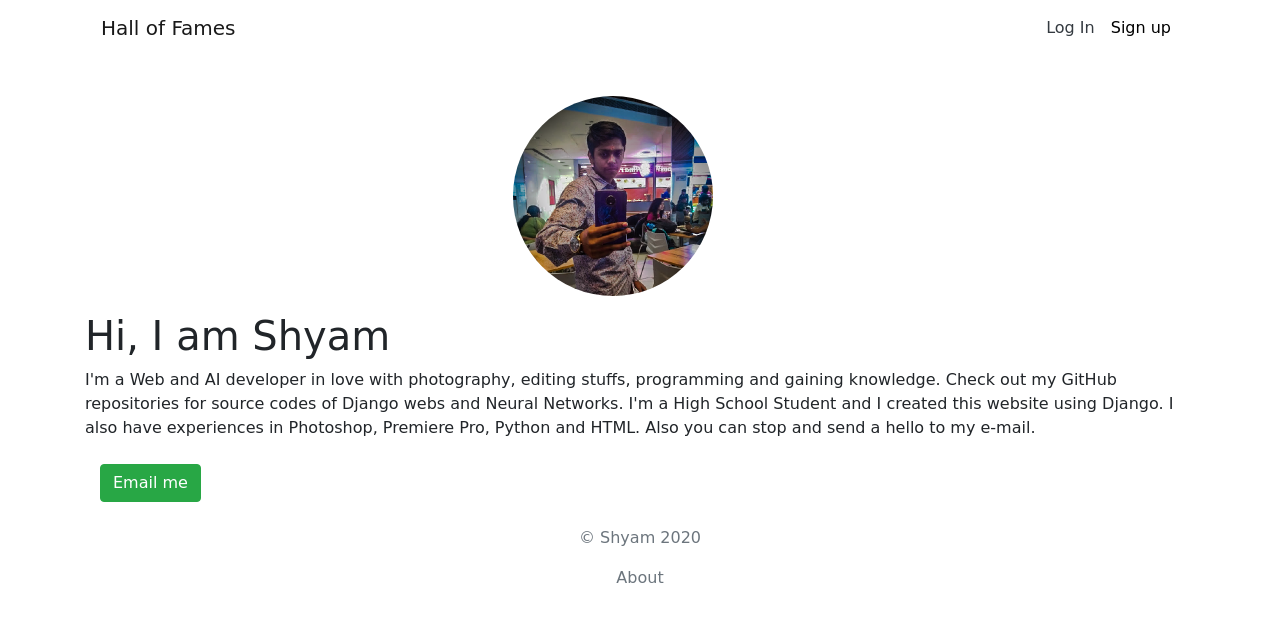
After one commit to ShyamSundhar1411/hallalphaz, a Django app: page /about in a window 1280 px wide. The commit adds this page. Shown: the top 622 px of the page. Run offline with Django 3.2, Linux system fonts and the light colour scheme; some libraries are stand-ins or nearby versions; some web fonts are replaced.

Commit message:
Finished

```diff
--- /dev/null
+++ b/halls/templates/halls/about.html
@@ -0,0 +1,20 @@
+{% extends 'halls/base.html' %}
+{% block content %}
+{% load static %}
+<div class="row justify-content-center my-3" >
+  <div class="col-3">
+    <img  id = 'prof'class='img-rounded 'style='vertical-align: middle;
+    height:200px;
+    width:200px;
+    border-radius: 50%;'src = '{% static "65313257.png" %}' >
+
+  </div>
+</div>
+<h1>Hi, I am Shyam</h1>
+<p id = 'abt'>I'm a Web and AI developer in love with photography, editing stuffs, programming and gaining knowledge. Check out my GitHub repositories for source codes of Django webs and Neural Networks. I'm a High School Student and I created this website using Django. I also have experiences in Photoshop, Premiere Pro, Python and HTML. Also you can stop and send a hello to my e-mail. </p>
+<div class = 'container'>
+<p>
+    <a href="mailto:clashwithchiefrpjyt@gmail.com" class="btn btn-success my-2">Email me</a>
+    </p>
+</div>
+{% endblock %}
--- a/halls/templates/halls/base.html
+++ b/halls/templates/halls/base.html
@@ -52,9 +52,6 @@
     font-weight:400;
     color:rgba(0,0,1,0) !important;
   }
-    #te:hover{
-      color:green;
-    }
   .jumbotron {
     background-color: #EBF4FA;
   }
@@ -81,12 +78,33 @@
   }
   #te:hover{
     color:green;
+    text-decoration: none;
   }
   #logi:hover{
     color:green !important;
+    text-decoration: none;
   }
   #logt:hover{
     color:green !important;
+    text-decoration: none;
+  }
+  #ha:hover{
+    color:green !important;
+    text-decoration: none;
+  }
+  #ha{
+    color:black !important;
+  }
+  #ti:hover{
+    color:green !important;
+    text-decoration: none;
+  }
+  #ti{
+    color:black !important;
+  }
+  #co:hover{
+    color:green !important;
+    text-decoration: none;
   }
   </style>
 </head>
@@ -118,7 +136,7 @@
       </nav>
     </div>
   </header>
-    <br
+  <br/>
   <!-- Optional JavaScript -->
   <!-- jQuery first, then Popper.js, then Bootstrap JS -->
 
@@ -129,11 +147,12 @@
     {% block content %}
     {% endblock %}
   </div>
-
-
+</body>
 <footer class="text-muted">
   <div class="container text-center">
-    <p class='text-body'>© Code Busters {% now "Y" %}</p>
+    <p class='text-body text-muted' ><a href= "{% url 'home' %}" class = 'text-muted' id = 'co' >© Shyam {% now "Y" %}</a></p>
+    <p class = 'text-body text-muted'><a href = '{% url "about" %}' id ='co' class = 'text-muted'> About</p>
+  </div>
 </footer>
 
 </html>
--- a/halls/templates/halls/dashboard.html
+++ b/halls/templates/halls/dashboard.html
@@ -6,7 +6,7 @@
     <a href = '{% url "create" %}' class = 'btn btn-primary'>Create New Hall of Fame</a>
   </div>
   {% for hall in hall %}
-  <h2><a href = "{% url 'detail' hall.id %}" style = 'color :black;'>{{hall.title}}</a></h2>
+  <h2><a href = "{% url 'detail' hall.id %}" id = 'ha'>{{hall.title}}</a></h2>
   <a href = '{% url "update" hall.id %}' class = 'btn btn-primary'>Edit</a>
   <a href = '{% url "video" hall.id%}' class = 'btn btn-primary'>Add Video</a>
   <a href = '{% url "delete" hall.id %}' class = 'btn btn-danger'>Delete</a>
--- a/halls/templates/halls/delete.html
+++ b/halls/templates/halls/delete.html
@@ -8,6 +8,6 @@
     <button type = 'submit' class = 'btn btn-danger'>Delete</button>
   </form>
   <br/>
-  <h2><a href = '{% url "detail" hall.id %}'>{{ hall.title }}</a></h2>
+  <h2><a href = '{% url "detail" hall.id %}' id = 'co' style = 'color:black;'>{{ hall.title }}</a></h2>
 </div>
 {% endblock %}
--- a/halls/templates/halls/home.html
+++ b/halls/templates/halls/home.html
@@ -12,7 +12,7 @@
 <div class = 'container'>
   <h1 class = 'text-center'>Recent Videos</h1>
   {% for hall in rec %}
-  <h2><a href = "{% url 'detail' hall.id %}" style = 'color:black;'>{{hall.title}}</a></h2>
+  <h2><a href = "{% url 'detail' hall.id %}" id = 'ti'>{{hall.title}}</a></h2>
   <div class = 'row'>
       {% for vid in hall.video_set.all %}
       <div class="col-md-4 mt-3">
--- a/halls/views.py
+++ b/halls/views.py
@@ -86,21 +86,23 @@ class Update(LoginRequiredMixin,generic.UpdateView):
         if not hall.user == self.request.user :
             raise Http404
         return hall
-class Delete(LoginRequiredMixin,generic.DeleteView):
+class Delete(LoginRequiredMixin , generic.DeleteView):
     model = Hall
     template_name = 'halls/delete.html'
     success_url = reverse_lazy('dashboard')
     def get_object(self):
-        hall = super(Delete,self).get_object()
-        if hall.user == self.request.user :
+        video = super(Delete,self).get_object()
+        if not video.user == self.request.user :
             raise Http404
         return video
-class DelVid(LoginRequiredMixin,generic.DeleteView):
+class DelVid(LoginRequiredMixin , generic.DeleteView):
     model = Video
     template_name = 'halls/delvid.html'
     success_url = reverse_lazy('dashboard')
     def get_object(self):
-        video = super(DeLVid,self).get_object()
+        video = super(DelVid,self).get_object()
         if not video.hall.user == self.request.user :
             raise Http404
         return video
+def about(request):
+    return render(request,'halls/about.html')
--- a/hof/urls.py
+++ b/hof/urls.py
@@ -17,5 +17,6 @@ urlpatterns = [
     path('halloffames/<int:pk>/update',views.Update.as_view(),name = 'update'),
     path('halloffames/<int:pk>/addvid',views.video,name = 'video'),
     path('video/search',views.video_search,name = 'video_search'),
-    path('video/<int:pk>/delete',views.DelVid.as_view(),name = 'delvid')
+    path('video/<int:pk>/delete',views.DelVid.as_view(),name = 'delvid'),
+    path('about',views.about,name = 'about'),
 ]+static(settings.STATIC_URL,document_root = settings.STATIC_ROOT)
```
Also changed, not shown: hof/settings.py (+5 -6 lines), db.sqlite3, halls/static/65313257.png (added), static/65313257.png (added). Lines whose indentation alone changed are shown as unchanged.
